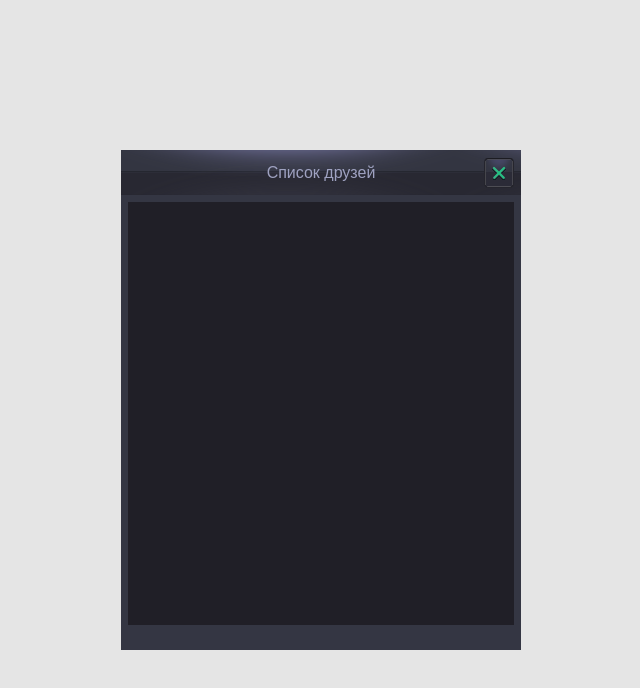
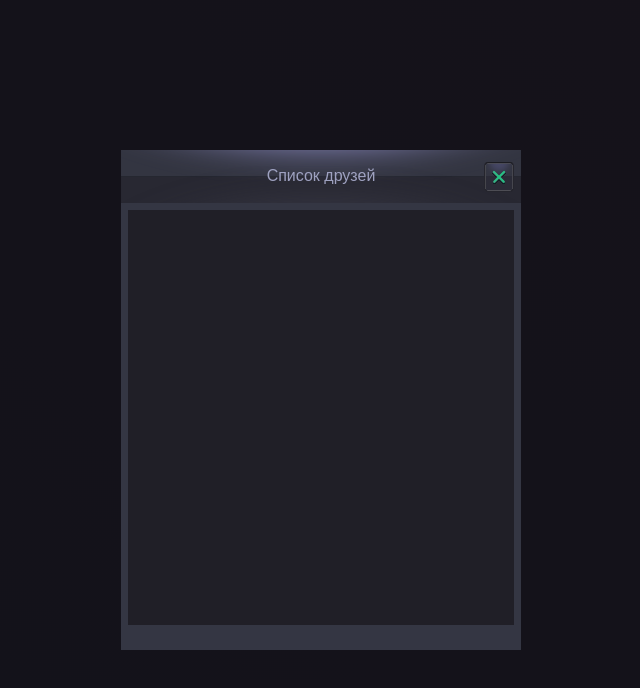
Before and after one commit to OneWeb1/trine-app, a React (Vite) app: page / in a window 1280 px wide. Both pictures are taken after a click on the button "Open button". Shown: the top 688 px of the page, without its empty margins (319-959 px from the left). Built offline with nearby package versions, Linux system fonts and the light colour scheme.

Commit message:
First commit

```diff
--- a/src/components/Modals/Modal.module.scss
+++ b/src/components/Modals/Modal.module.scss
@@ -5,12 +5,12 @@
 	top: 0;
 	left: 0;
 	z-index: 10;
-	background-color: rgba(0, 0, 0, 0.1);
+	background-color: rgba(0, 0, 0, 0.3);
 	display: flex;
 	align-items: center;
 	justify-content: center;
 	transition: 1s;
-	padding: 4px;
+	padding: 0px 5px;
 	overflow: hidden;
 
 	.modal {
@@ -19,22 +19,35 @@
 		height: 500px;
 		display: flex;
 		flex-direction: column;
-		// transition: transform 5s;
+		transition: transform 5s;
 
 		.title {
 			position: relative;
 			width: 100%;
-			height: 50px;
+			height: 60px;
 			display: flex;
 			align-items: center;
 			justify-content: center;
-			background-image: url('/assets/modal/modal-title.svg');
 			background-size: contain;
+
+			.titleBg {
+				width: 100%;
+				height: 100%;
+				position: absolute;
+				z-index: -1;
+
+				img {
+					width: 100%;
+					height: 100%;
+					object-fit: cover;
+				}
+			}
 
 			span {
 				text-align: center;
 				color: #9fa2c1;
 				font-size: 16px;
+				margin-top: -1px;
 			}
 
 			.buttonClose {
@@ -69,7 +82,7 @@
 	}
 
 	.show {
-		animation: show 0.2s linear;
+		animation: show 0.18s linear;
 	}
 
 	.hide {
@@ -79,7 +92,7 @@
 
 @keyframes show {
 	0% {
-		transform: scale(0.8);
+		transform: scale(0.9);
 	}
 
 	50% {
@@ -100,5 +113,6 @@
 
 	100% {
 		transform: scale(0.8);
+		opacity: 0.9;
 	}
 }
--- a/src/components/Modals/Modal.tsx
+++ b/src/components/Modals/Modal.tsx
@@ -41,6 +41,9 @@ const Modal: FC<ModalProps> = ({ open, setOpen }) => {
 					open && !isHideAnimation ? styles.show : styles.hide
 				}`}>
 				<div className={styles.title}>
+					<div className={styles.titleBg}>
+						<img src='/assets/modal/modal-title.svg' alt='bg' />
+					</div>
 					<span>Список друзей</span>
 					<button className={styles.buttonClose} onClick={close}></button>
 				</div>
--- a/src/pages/Home/Home.module.scss
+++ b/src/pages/Home/Home.module.scss
@@ -4,6 +4,7 @@
 	display: flex;
 	align-items: center;
 	justify-content: center;
+	background: linear-gradient(45deg, #1a1a25, #1f1a25);
 
 	button {
 		padding: 8px 20px;
```
